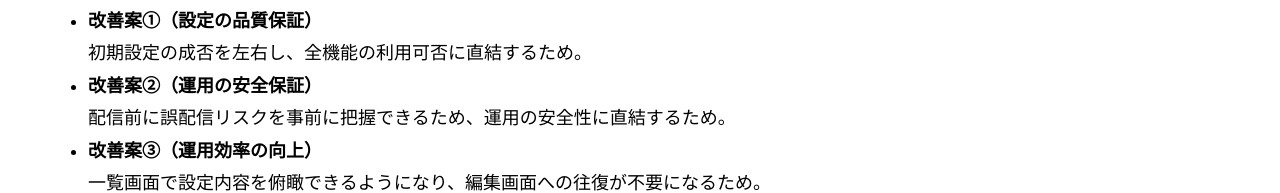
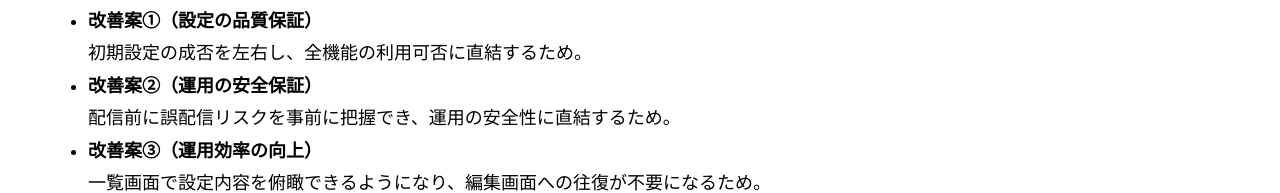
Before and after one commit to test202608/sample, a Next.js app: page / in a window 1280 px wide. Shown: the part 263-456 px from the top of the page. Built offline with nearby package versions, Linux system fonts and the light colour scheme.

Commit message:
ブラッシュアップ

```diff
--- a/app/page.js
+++ b/app/page.js
@@ -28,7 +28,7 @@ export default function Home() {
           </li>
           <li>
             <strong>改善案②（運用の安全保証）</strong><br />
-            配信前に誤配信リスクを事前に把握できるため、運用の安全性に直結するため。
+            配信前に誤配信リスクを事前に把握でき、運用の安全性に直結するため。
           </li>
           <li>
             <strong>改善案③（運用効率の向上）</strong><br />
```
